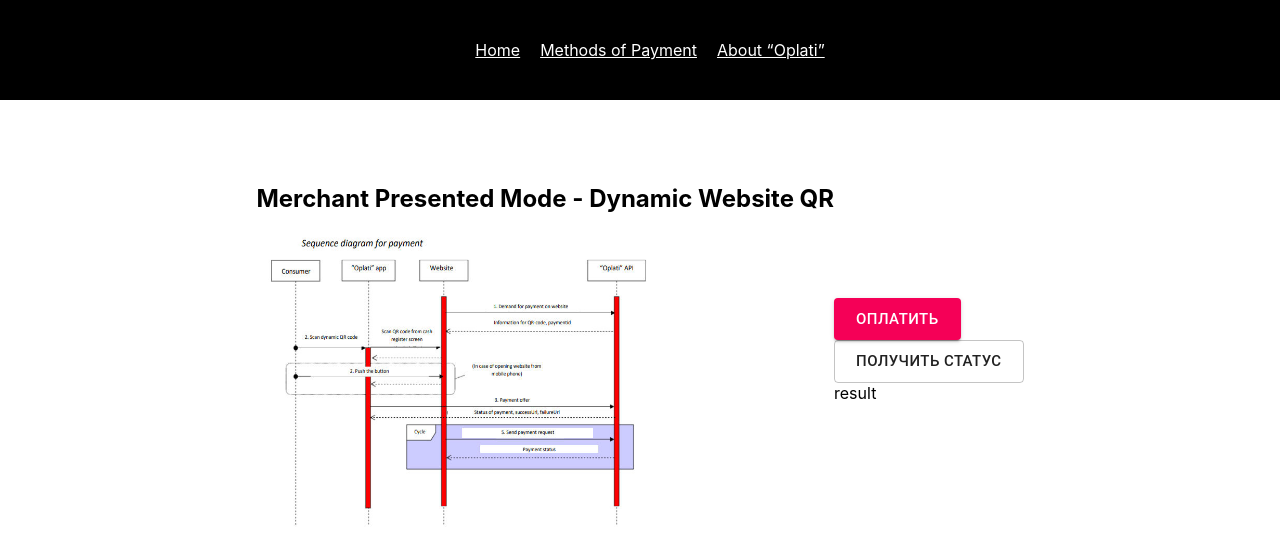
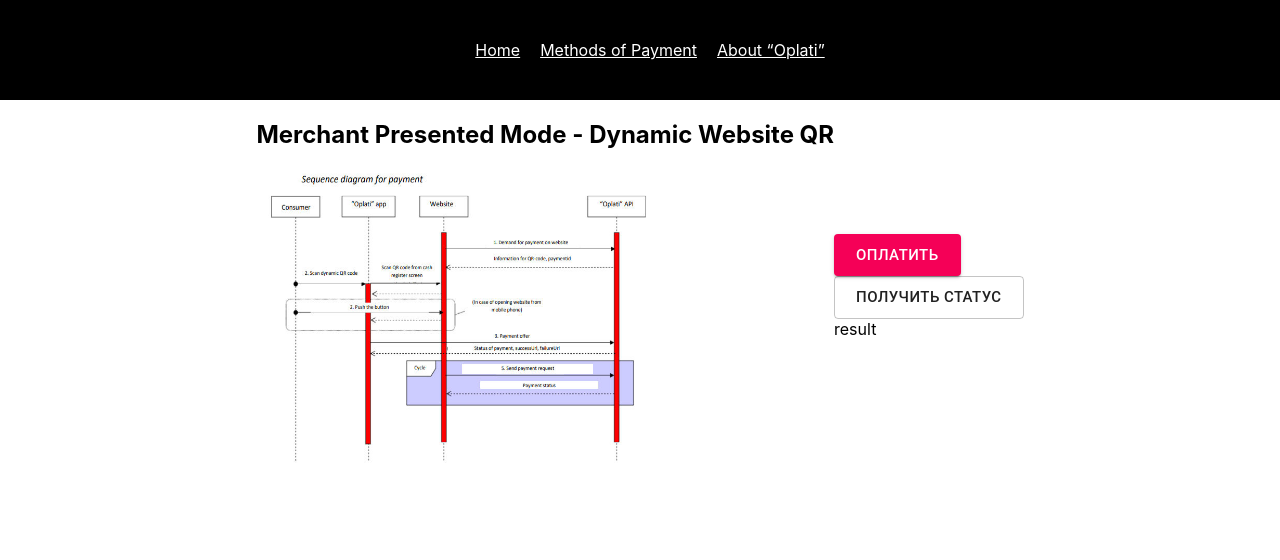
Before and after one commit to artem5511/projectoplatiapi, a React (Create React App) app: page /methods in a window 1280 px wide. Shown: the top 560 px of the page. Built offline with nearby package versions, Linux system fonts and the light colour scheme.

Commit message:
Update Post.tsx

```diff
--- a/src/components/Methods.css
+++ b/src/components/Methods.css
@@ -15,11 +15,9 @@ img {
     justify-content: space-evenly;
 }
 .box  {
-    margin: 5%;
     display: flex;
     flex-direction: row;
-    justify-content: space-around;
-}
+    }
 .box1  {
     margin: auto;
     display: flex;
```
